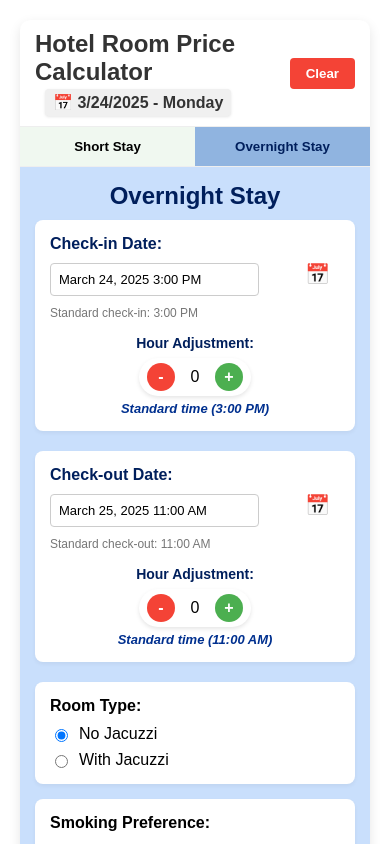
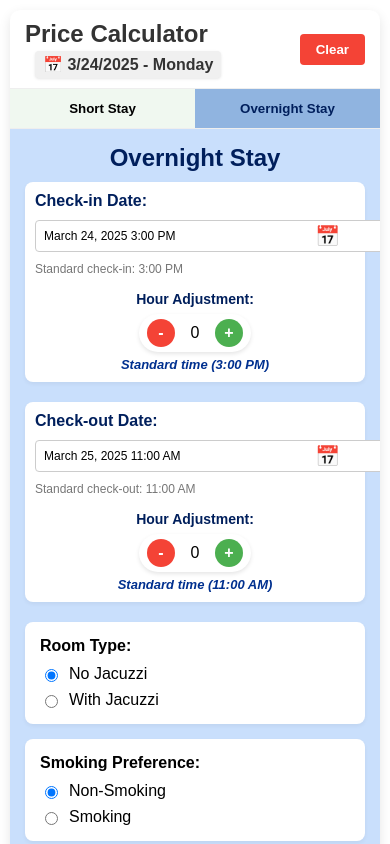
Before and after one commit to sixthemailtest/pricecalculator, a React (Create React App) app: page / in a window 390 px wide. Both pictures are taken after a click on the button "Overnight Stay". Shown: the top 844 px of the page. Built offline with nearby package versions, Linux system fonts and the light colour scheme; the HTML template or start-up script is replaced by a standard one.

Commit message:
initial commit1

```diff
--- a/src/App.css
+++ b/src/App.css
@@ -530,3 +530,82 @@
   border-radius: 8px;
   box-shadow: 0 2px 4px rgba(0, 0, 0, 0.05);
 }
+
+/* Calendar styles for mobile */
+.react-datepicker {
+  font-size: 0.8em !important;
+  width: 100% !important;
+  max-width: 280px !important;
+}
+
+.react-datepicker__month-container {
+  width: 100% !important;
+}
+
+.react-datepicker__header {
+  padding: 6px !important;
+}
+
+.react-datepicker__day {
+  width: 1.7em !important;
+  line-height: 1.7em !important;
+  margin: 0.1em !important;
+}
+
+.react-datepicker__current-month {
+  font-size: 1em !important;
+}
+
+.react-datepicker__day-name {
+  width: 1.7em !important;
+  line-height: 1.7em !important;
+  margin: 0.1em !important;
+}
+
+/* Hide time section */
+.react-datepicker__time-container {
+  display: none !important;
+}
+
+.react-datepicker__time-box {
+  width: 100% !important;
+  max-width: 280px !important;
+}
+
+.react-datepicker__time-list {
+  height: 200px !important;
+}
+
+.react-datepicker__time-list-item {
+  padding: 5px !important;
+  height: 25px !important;
+  line-height: 25px !important;
+}
+
+@media screen and (max-width: 480px) {
+  .App {
+    padding: 10px;
+  }
+
+  .time-section {
+    padding: 10px;
+  }
+
+  .check-time {
+    min-width: 100px;
+  }
+
+  .extra-hours {
+    min-width: 100px;
+  }
+
+  .date-picker-container {
+    min-width: 160px;  /* Even smaller for mobile */
+    padding: 10px;
+  }
+
+  .date-picker {
+    width: 100%;
+    font-size: 12px;
+  }
+}
--- a/src/App.js
+++ b/src/App.js
@@ -403,7 +403,7 @@ function App() {
       <div className="hotel-calculator">
         <div className="header">
           <h1>
-            Hotel Room Price Calculator
+            Price Calculator
             <span style={{
               marginLeft: '10px',
               fontSize: '16px',
@@ -417,9 +417,6 @@ function App() {
               📅 {new Date().toLocaleDateString()} - {currentDay}
             </span>
           </h1>
-          <div className="date-display">
-
-          </div>
           <button className="clear-button" onClick={resetForm}>Clear</button>
         </div>
 
@@ -598,19 +595,13 @@ function App() {
                 <DatePicker
                   selected={checkInDate}
                   onChange={handleCheckInChange}
-                  showTimeSelect
                   dateFormat="MMMM d, yyyy h:mm aa"
-                  timeFormat="h:mm aa"
+                  minDate={new Date()}
+                  className="date-picker"
+                  showTimeSelect={false}
+                  timeFormat="HH:mm"
                   timeIntervals={60}
                   timeCaption="Time"
-                  minDate={new Date()}
-                  className="date-picker"
-                  popperPlacement="bottom-start"
-                  popperModifiers={{
-                    preventOverflow: {
-                      enabled: true,
-                    },
-                  }}
                 />
                 <span className="calendar-icon">📅</span>
                 <span className="time-note">Standard check-in: 3:00 PM</span>
@@ -639,19 +630,13 @@ function App() {
                 <DatePicker
                   selected={checkOutDate}
                   onChange={handleCheckOutChange}
-                  showTimeSelect
                   dateFormat="MMMM d, yyyy h:mm aa"
-                  timeFormat="h:mm aa"
+                  minDate={checkInDate}
+                  className="date-picker"
+                  showTimeSelect={false}
+                  timeFormat="HH:mm"
                   timeIntervals={60}
                   timeCaption="Time"
-                  minDate={new Date(checkInDate.getTime() + (24 * 60 * 60 * 1000))}
-                  className="date-picker"
-                  popperPlacement="bottom-start"
-                  popperModifiers={{
-                    preventOverflow: {
-                      enabled: true,
-                    },
-                  }}
                 />
                 <span className="calendar-icon">📅</span>
                 <span className="time-note">Standard check-out: 11:00 AM</span>
```
